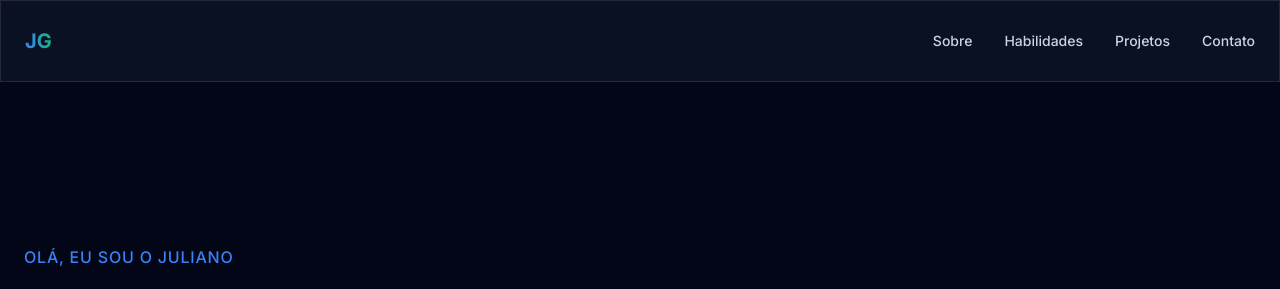
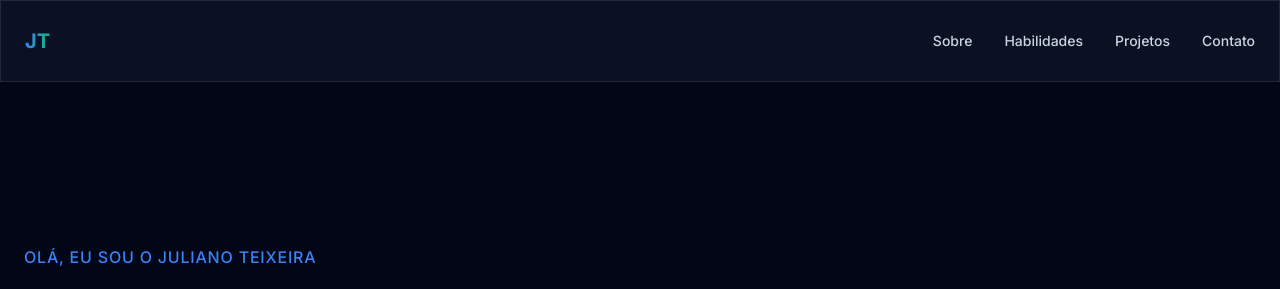
Before and after one commit to julianotx/portfolio, a React (Vite) app: page / in a window 1280 px wide. Shown: the top 289 px of the page. Built offline with nearby package versions, Linux system fonts and the light colour scheme.

Commit message:
Update name to Juliano Gabriel Teixeira

```diff
--- a/index.html
+++ b/index.html
@@ -1,16 +1,19 @@
 <!DOCTYPE html>
 <html lang="pt-BR">
+
 <head>
   <meta charset="UTF-8" />
   <link rel="icon" type="image/svg+xml" href="/vite.svg" />
   <meta name="viewport" content="width=device-width, initial-scale=1.0" />
-    <title>Juliano Gabriel | Portfolio</title>
+  <title>Juliano Teixeira | Portfolio</title>
   <link rel="preconnect" href="https://fonts.googleapis.com">
   <link rel="preconnect" href="https://fonts.gstatic.com" crossorigin>
   <link href="https://fonts.googleapis.com/css2?family=Inter:wght@300;400;500;600;700&display=swap" rel="stylesheet">
 </head>
+
 <body class="bg-darker text-slate-200 antialiased selection:bg-primary/30">
   <div id="root"></div>
   <script type="module" src="/src/main.tsx"></script>
 </body>
+
 </html>
--- a/src/App.tsx
+++ b/src/App.tsx
@@ -11,7 +11,7 @@ function App() {
             <header className="fixed top-0 w-full z-50 glass">
                 <div className="max-w-7xl mx-auto px-6 h-20 flex items-center justify-between">
                     <span className="text-xl font-bold bg-gradient-to-r from-primary to-accent bg-clip-text text-transparent">
-                        JG
+                        JT
                     </span>
                     <nav className="hidden md:flex gap-8 text-sm font-medium text-slate-300">
                         <a href="#about" className="hover:text-white transition-colors">Sobre</a>
@@ -33,7 +33,7 @@ function App() {
                         animate={{ opacity: 1, y: 0 }}
                         className="text-primary font-medium tracking-wider uppercase mb-4"
                     >
-                        Olá, eu sou o Juliano
+                        Olá, eu sou o Juliano Teixeira
                     </motion.h2>
 
                     <motion.h1
@@ -184,7 +184,7 @@ function App() {
             </main>
 
             <footer className="py-8 text-center text-slate-500 text-sm">
-                <p>© {new Date().getFullYear()} Juliano Gabriel. Construído com Vite, React e Tailwind CSS.</p>
+                <p>© {new Date().getFullYear()} Juliano Gabriel Teixeira. Construído com Vite, React e Tailwind CSS.</p>
             </footer>
         </div>
     )
--- a/vite.config.js
+++ b/vite.config.js
@@ -3,5 +3,5 @@ import react from '@vitejs/plugin-react';
 // https://vitejs.dev/config/
 export default defineConfig({
     plugins: [react()],
-    base: '/portfolio_juliano/', // Necessário para o GitHub Pages
+    base: '/portfolio/', // Necessário para o GitHub Pages
 });
```
Also changed, not shown: 2 other files (tests, documents, lock files or other folders). Lines whose indentation alone changed are shown as unchanged.
